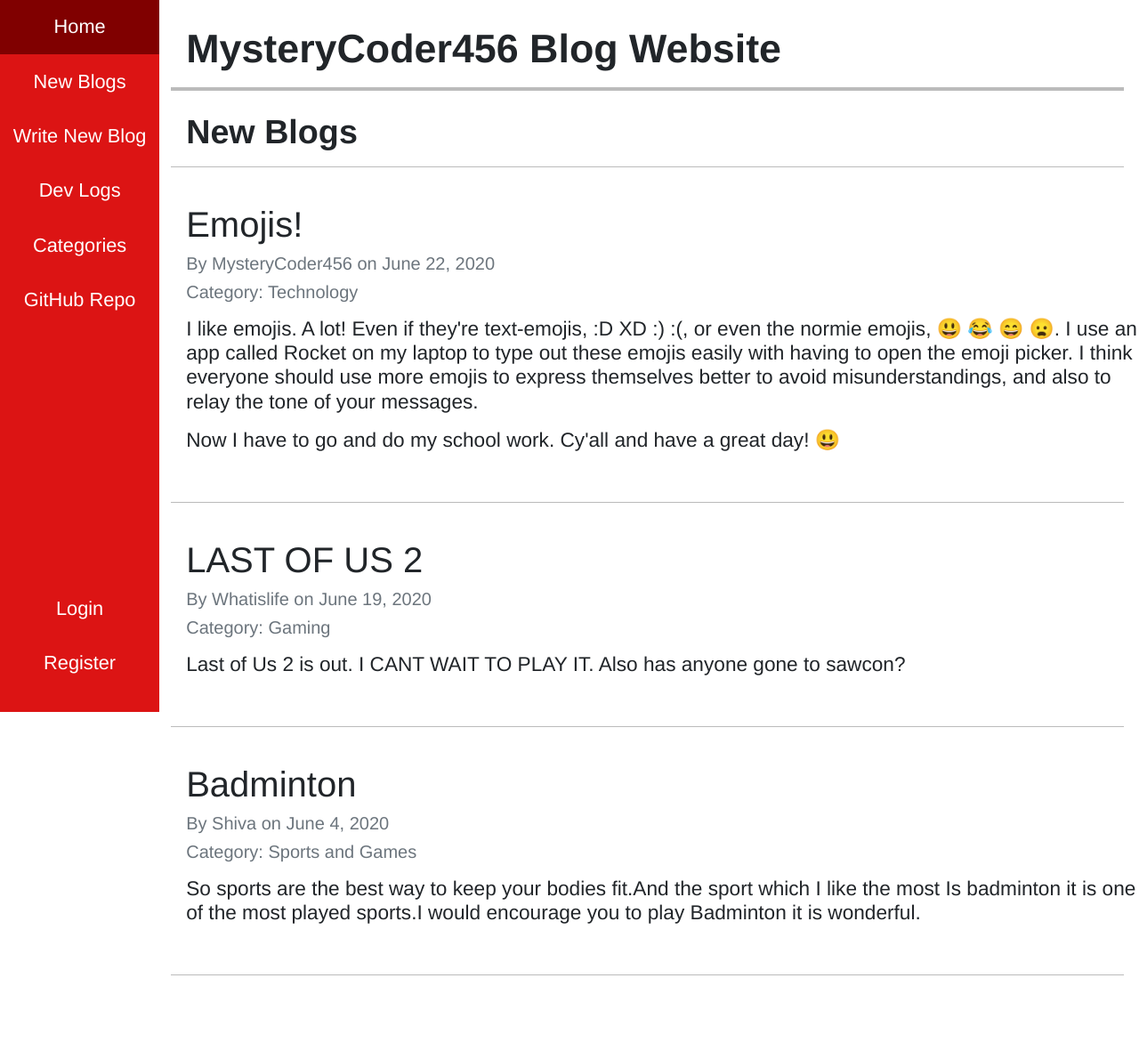
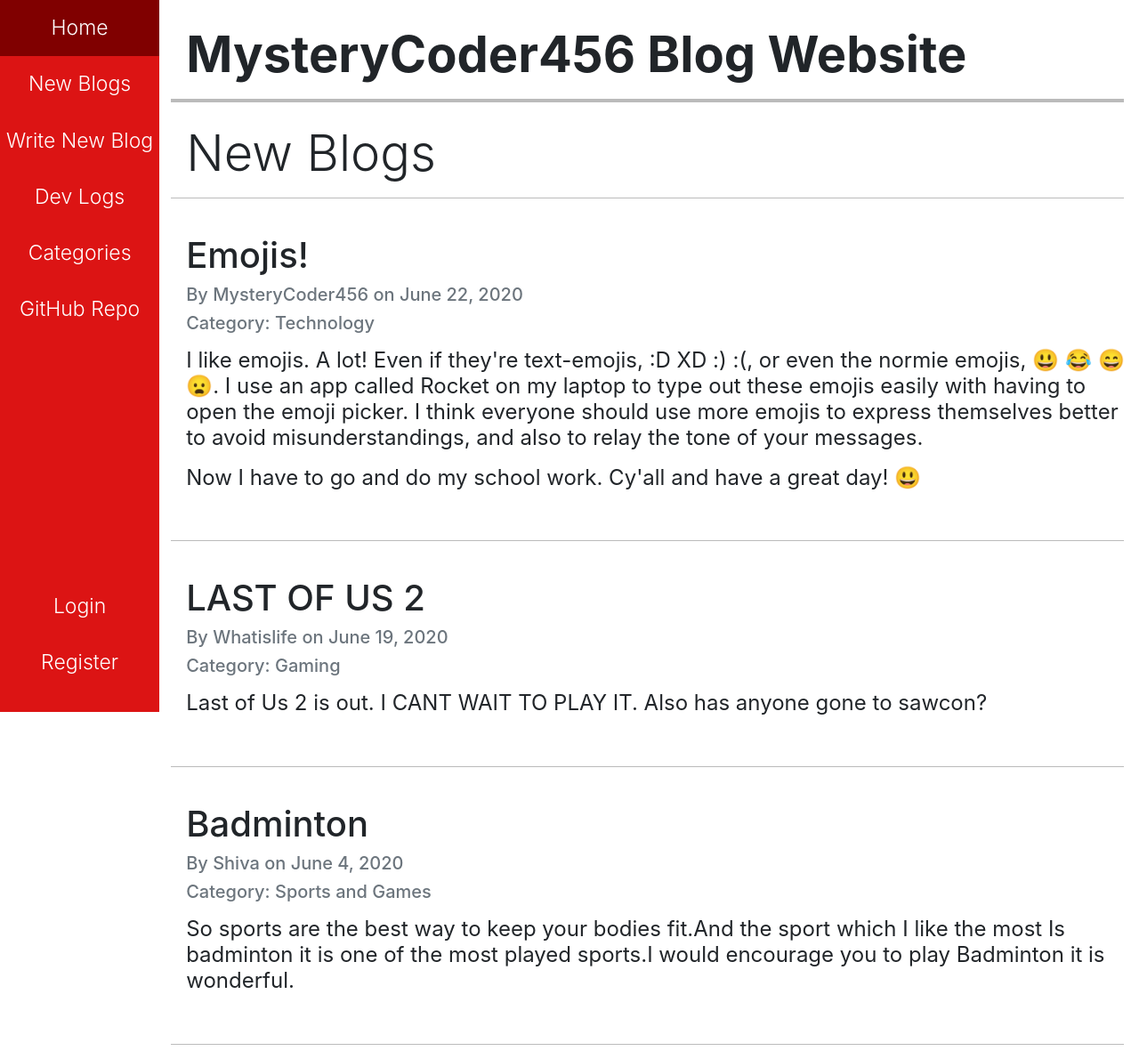
Before and after one commit to MysteryCoder456/Blog-App, a Django app: page /blogs/ in a window 1280 px wide. Shown: the whole page at 89% size. Before the commit the page ends 1096 px from the top, so only its background shows below. Run offline with Django 3.2, Linux system fonts and the light colour scheme; data comes from the database, SQL or seed files in the repository; some libraries are stand-ins or nearby versions.

Commit message:
Revert "Merge branch 'master' of https://github.com/MysteryCoder456/Blog-App"
This reverts commit 53b97c1a5e1cd0be48c14d0edc6a1598050458fc, reversing
changes made to 47c1cbfd5f9c9d038ddd2718913962e7bdf483a4.

```diff
--- a/blog/templates/blog/base.html
+++ b/blog/templates/blog/base.html
@@ -31,7 +31,7 @@
 
     <div class="main mt-4">
         {% comment %} Title {% endcomment %}
-        <h1 class="font-weight-bold site-title">MysteryCoder456 Blog Website</h1>
+        <h1 class="display-4 font-weight-bold">MysteryCoder456 Blog Website</h1>
         <hr style="height: 4px;" class="mb-4">
 
         {% comment %} Alert messages {% endcomment %}
@@ -42,7 +42,7 @@
         {% endif %}
 
         {% comment %} Heading {% endcomment %}
-        <h1 class="font-weight-bold heading">{% block heading %}{% endblock %}</h1>
+        <h1 class="display-4">{% block heading %}{% endblock %}</h1>
 
         {% comment %} Main Body {% endcomment %}
         {% block main %}
--- a/blog/templates/blog/blogs.html
+++ b/blog/templates/blog/blogs.html
@@ -19,7 +19,7 @@
             <h5 class="text-muted">By {{blog.author}} on {{blog.creation_date}}</h5>
             <h5 class="text-muted">Category: {{blog.blog_list.name}}</h5>
         </div>
-        <h4>{{blog.content|linebreaks}}</h4>
+        <h4 class="font-weight-normal">{{blog.content|linebreaks}}</h4>
 
         <br>
     {% endfor %}
--- a/blog/templates/blog/home.html
+++ b/blog/templates/blog/home.html
@@ -10,9 +10,9 @@
 
 {% block main %}
 
-    <h4>
+    <h2 class="font-weight-normal">
         This is a Simple Blog App made by a 13 y/o kid. <br>
         You can blog and talk about any thing that interests you.
-    </h4>
+    </h2>
 
 {% endblock %}
--- a/static/blog/styles.css
+++ b/static/blog/styles.css
@@ -1,6 +1,6 @@
 :root {
     --sidebar-width: 14%;
-    --sidebar-font-size: 1.7vw;
+    --sidebar-font-size: 23px;
 }
 
 /* Animations */
@@ -12,7 +12,7 @@
 
 /* Styles */
 
-* {
+html {
     font-family: Montserrat, Helvetica, Arial;
 }
 
@@ -57,14 +57,6 @@
     position: absolute;
 }
 
-.site-title {
-    font-size: 3.5vw;
-}
-
-.heading {
-    font-size: 2.945vw
-}
-
 .main {
     margin-left: var(--sidebar-width);
     padding: 4px 0px 0px 30px;
@@ -88,7 +80,3 @@ hr {
     border: none;
     width: 100%;
 }
-
-h4 {
-    font-size: 1.77vw;
-}
```
Also changed, not shown: blog/static/blog/styles.css (+2 -14 lines).
